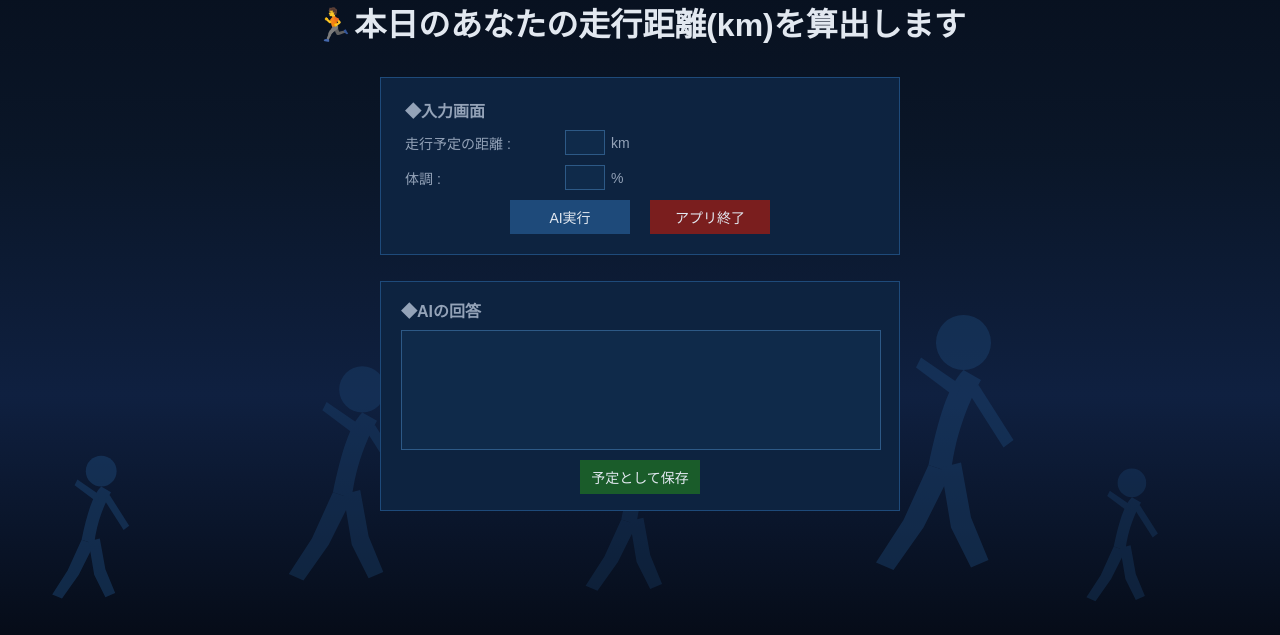
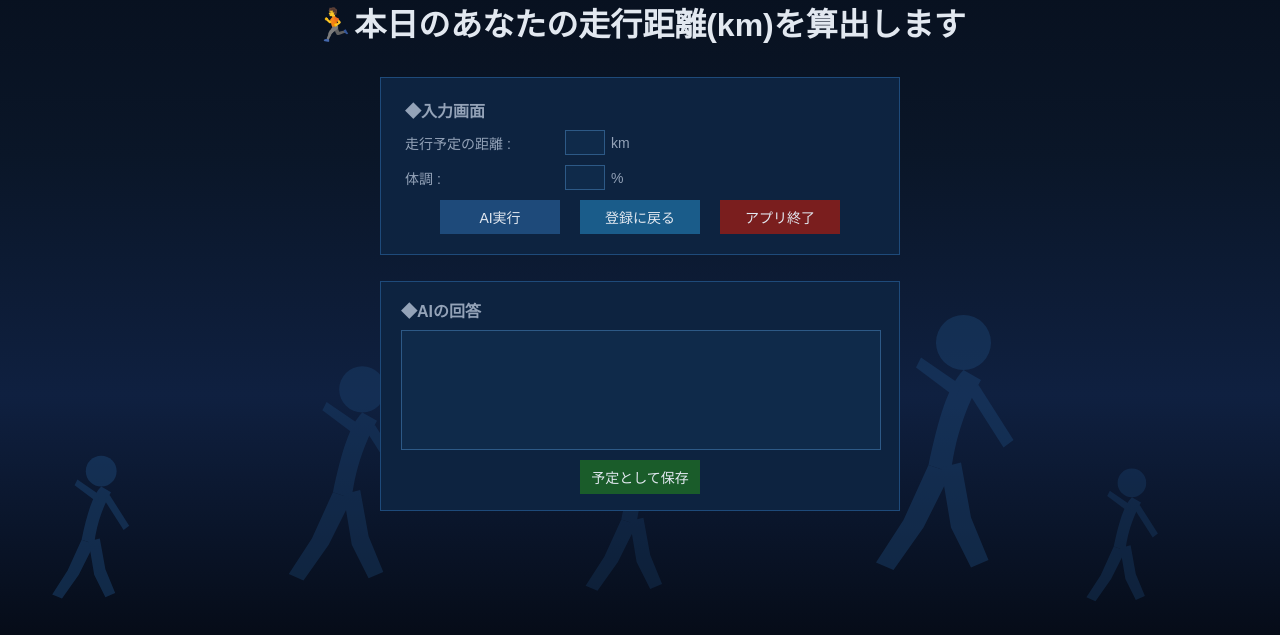
Before and after one commit to newcomer-atcoder/AI_for_runner, a FastAPI app: page /inference/ in a window 1280 px wide. Shown: the part 165-800 px from the top of the page. Run offline with FastAPI, Linux system fonts and the light colour scheme.

Commit message:
推論画面(/inference/)に「登録に戻る」ボタンを実装
- /entry/にジャンプする

```diff
--- a/src/webApp/templates/app_inference.html
+++ b/src/webApp/templates/app_inference.html
@@ -124,6 +124,10 @@
       background-color: #1e4a7a;
     }
 
+    .btn-browser-back {
+      background-color: #1a5c8a;
+    }
+
     .btn-save {
       background-color: #1a5c2a;
     }
@@ -235,6 +239,7 @@
 
       <div class="buttons">
         <button class="btn btn-inference" onclick="inference_your_distance()">AI実行</button>
+        <button class="btn btn-browser-back" onclick="window.location.href = '/entry'">登録に戻る</button>
         <button class="btn btn-exit" onclick="exitApp()">アプリ終了</button>
       </div>
     </div>
```
